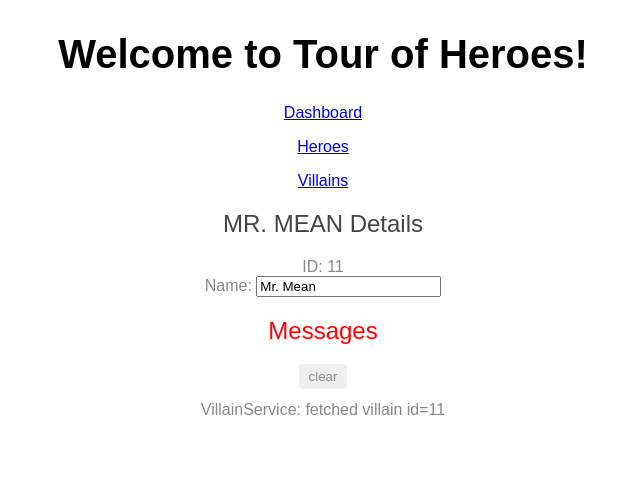
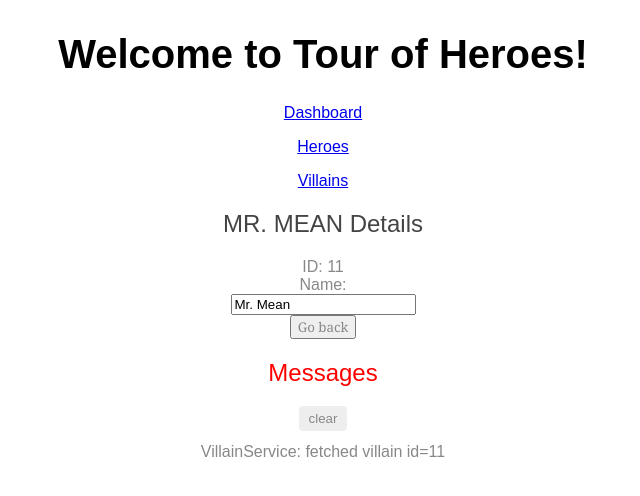
Before and after one commit to laballab/tour-of-mutants, an Angular app: page /villainDetail/11 in a window 1280 px wide. Shown: the top 496 px of the page, without its empty margins (317-957 px from the left). Built offline with nearby package versions, Linux system fonts and the light colour scheme.

Commit message:
added goback button

```diff
--- a/src/app/hero-detail/hero-detail.component.html
+++ b/src/app/hero-detail/hero-detail.component.html
@@ -3,7 +3,8 @@
   <div><span>ID: </span>{{hero.id}}</div>
   <div>
     <label>Name:
-      <input [(ngModel)]="hero.name" placeholder="name">
+      <div><input [(ngModel)]="hero.name" placeholder="name"></div>
+      <div><button (click)=goBack()>Go back</button></div>
     </label>
   </div>
 </div>
--- a/src/app/hero-detail/hero-detail.component.ts
+++ b/src/app/hero-detail/hero-detail.component.ts
@@ -28,4 +28,8 @@ export class HeroDetailComponent implements OnInit {
     this.heroService.getHero(id)
     .subscribe(hero => this.hero = hero);
   }
+
+  goBack(): void {
+    this.location.back();
+  }
 }
--- a/src/app/villain-detail/villain-detail.component.html
+++ b/src/app/villain-detail/villain-detail.component.html
@@ -3,7 +3,8 @@
   <div><span>ID: </span>{{villain.id}}</div>
   <div>
     <label>Name:
-      <input [(ngModel)]="villain.name" placeholder="name">
+      <div><input [(ngModel)]="villain.name" placeholder="name"></div>
+      <div><button (click)=goBack()>Go back</button></div>
     </label>
   </div>
 </div>
--- a/src/app/villain-detail/villain-detail.component.ts
+++ b/src/app/villain-detail/villain-detail.component.ts
@@ -27,4 +27,8 @@ export class VillainDetailComponent implements OnInit {
     this.heroService.getVillain(id)
     .subscribe(villain => this.villain = villain);
   }
+
+  goBack(): void {
+    this.location.back();
+  }
 }
```
